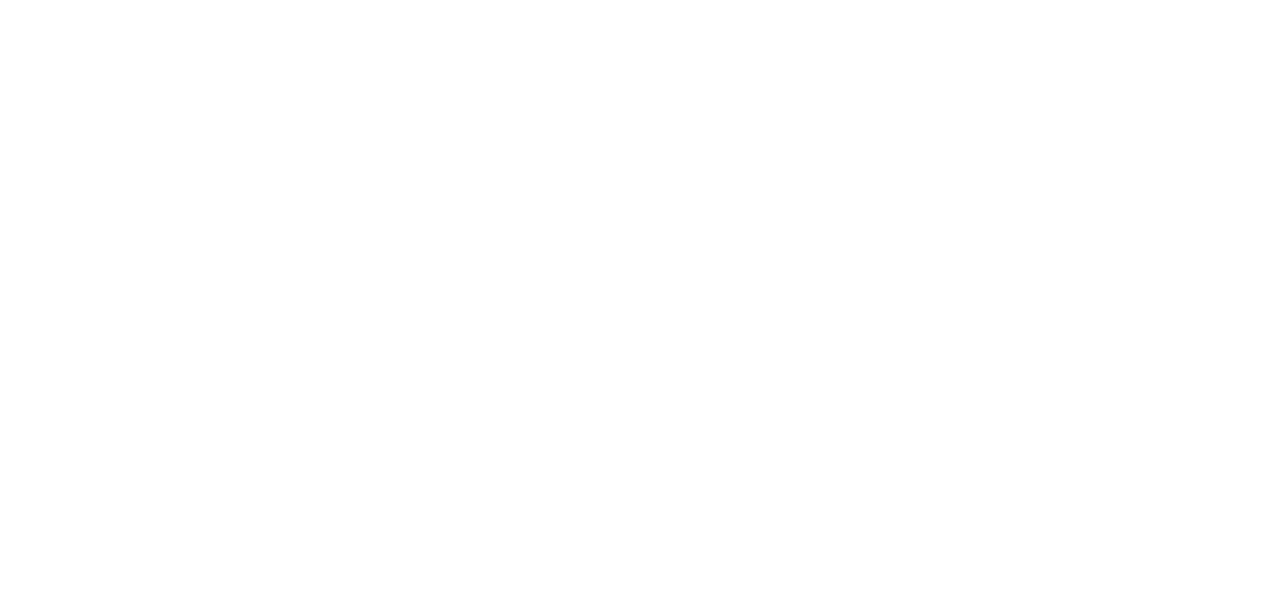
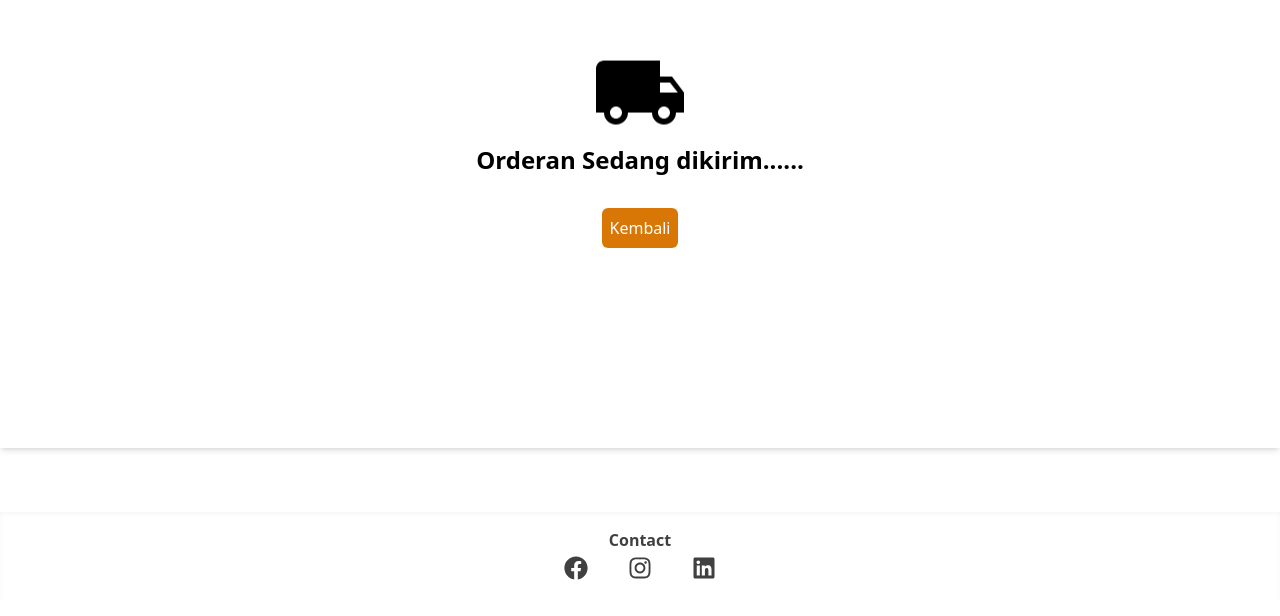
Before and after one commit to AlifJian/Restaurant, a React (Vite) app: page /cart/order in a window 1280 px wide. Before the commit this address had no page. Shown: the part 184-800 px from the top of the page. Built offline with nearby package versions, Linux system fonts and the light colour scheme; a web font is replaced by a local one.

Commit message:
Add,Update : Order Page and Update menu item with cart button

```diff
--- a/src/Cart.jsx
+++ b/src/Cart.jsx
@@ -1,6 +1,7 @@
 import CartCard from "./component/CartCard";
 import Header from "./component/Header";
 import Footer from "./component/Footer";
+import { Link } from "react-router-dom";
 import { useState } from "react";
 import { Helmet } from "react-helmet";
 
@@ -41,9 +42,11 @@ function Cart() {
               <p>Total</p>
               <p>Rp.{formatNumber(total)},00</p>
             </div>
+            <Link to="order">
             <button className="bg-amber-600 text-white rounded-md p-2">
               Order Now
             </button>
+            </Link>
           </div>
         </div>
       </div>
--- a/src/Detail.jsx
+++ b/src/Detail.jsx
@@ -103,6 +103,7 @@ function Detail() {
                 className="w-full rounded-md border border-slate-200 p-2"
                 onChange={updateComment}
                 value={comment}
+                placeholder="Ketik di sini...."
               ></textarea>
               <MdOutlineSend className="text-2xl" onClick={addComment}/>
             </div>
--- /dev/null
+++ b/src/Order.jsx
@@ -0,0 +1,26 @@
+import { MdLocalShipping } from "react-icons/md";
+import Footer from "./component/Footer";
+import { Link } from "react-router-dom";
+
+function Order(){
+    return (
+        <>
+        <div className="flex justify-center mt-8 items-center">
+            <div className="container flex shadow-md min-h-[600px] items-center justify-center">
+                <div className="flex flex-col items-center">
+                <MdLocalShipping className="text-8xl animate-bounce"/>
+                <p className="text-2xl font-bold">Orderan Sedang dikirim......</p>
+                <Link to="/cart">
+                    <button className="p-2 bg-amber-600 text-white mt-8 rounded-md">
+                        <p>Kembali</p>
+                    </button>
+                </Link>
+                </div>
+            </div>
+        </div>
+        <Footer/>
+        </>
+    )
+}
+
+export default Order;
--- a/src/component/Card.jsx
+++ b/src/component/Card.jsx
@@ -1,10 +1,8 @@
 import { Link } from "react-router-dom";
-import { MdOutlineStar } from "react-icons/md";
+import { MdOutlineStar, MdAddBox } from "react-icons/md";
 import { formatNumber } from "../utils";
 
 function Card({ imgSrc, title, harga, rating }) {
-
-
   return (
     <Link to="/detail">
       <div className="group shadow-md 0 p-2 rounded-md">
@@ -21,10 +19,17 @@ function Card({ imgSrc, title, harga, rating }) {
             <p>{rating}</p>
           </div>
           <div>
-            <p className="mt-1 lg:text-lg text-base font-medium text-gray-900">
+            <p className="mt-1 lg:text-lg text-xs font-medium text-gray-900">
               Rp.{formatNumber(harga)},00
             </p>
           </div>
+        </div>
+        <div className="flex justify-center">
+          <Link to="/cart">
+            <button className="p-2 bg-amber-600 text-white rounded-md mt-4 flex justify-around items-center gap-x-4">
+              <p className="lg:block hidden">Masukkan Keranjang</p> <MdAddBox className="text-2xl"/>
+            </button>
+          </Link>
         </div>
       </div>
     </Link>
--- a/src/component/CartCard.jsx
+++ b/src/component/CartCard.jsx
@@ -19,19 +19,19 @@ function CartCard({ total, harga, imgSrc, title }) {
         className={`w-full min-h-8 shadow-md p-4 robot ${style}`}
         onClick={checkInput}
       >
-        <div>
+        <div className="flex justify-between items-center">
           <p>{title}</p>
-          <hr />
-        </div>
-        <div className="flex justify-between items-center">
-          <img src={imgSrc} alt={title} className="lg:h-60 h-32 aspect-auto" />
           <input
             type="checkbox"
             name=""
             id=""
             checked={check}
-            className="size-8 p-2 checked:bg-amber-600 text-amber-600 lg:block hidden"
+            className="lg:size-8 size-6 p-2 checked:bg-amber-600 text-amber-600"
           />
+        </div>
+          <hr />
+        <div className="flex justify-between items-center">
+          <img src={imgSrc} alt={title} className="lg:h-60 h-32 aspect-auto" />
         </div>
         <div>
           <p className="mt-1 lg:text-lg text-base font-medium text-gray-900">
--- a/src/main.jsx
+++ b/src/main.jsx
@@ -7,6 +7,7 @@ import App from "./App.jsx";
 import Menu from "./Menu.jsx";
 import Cart from "./Cart.jsx";
 import Detail from "./Detail.jsx";
+import Order from "./Order.jsx";
 
 createRoot(document.getElementById("root")).render(
   <BrowserRouter>
@@ -15,6 +16,7 @@ createRoot(document.getElementById("root")).render(
         <Route index element={<App />} />
         <Route path="menu" element={<Menu />} />
         <Route path="cart" element={<Cart />} />
+        <Route path="/cart/order" element={<Order />} />
         <Route path="detail" element={<Detail />} />
         {/* <Route path="*" element={<NoPage />} /> */}
       </Route>
--- a/src/style.css
+++ b/src/style.css
@@ -691,9 +691,9 @@ video {
   height: 0.75rem;
 }
 
-.size-8 {
-  width: 2rem;
-  height: 2rem;
+.size-6 {
+  width: 1.5rem;
+  height: 1.5rem;
 }
 
 .h-32 {
@@ -732,6 +732,14 @@ video {
   min-height: 100vh;
 }
 
+.min-h-\[800px\] {
+  min-height: 800px;
+}
+
+.min-h-\[600px\] {
+  min-height: 600px;
+}
+
 .w-2\/5 {
   width: 40%;
 }
@@ -746,6 +754,26 @@ video {
 
 .w-full {
   width: 100%;
+}
+
+.w-4\/5 {
+  width: 80%;
+}
+
+@keyframes bounce {
+  0%, 100% {
+    transform: translateY(-25%);
+    animation-timing-function: cubic-bezier(0.8,0,1,1);
+  }
+
+  50% {
+    transform: none;
+    animation-timing-function: cubic-bezier(0,0,0.2,1);
+  }
+}
+
+.animate-bounce {
+  animation: bounce 1s infinite;
 }
 
 .grid-flow-col {
@@ -885,6 +913,11 @@ video {
   background-color: rgb(255 255 255 / var(--tw-bg-opacity, 1));
 }
 
+.bg-amber-700 {
+  --tw-bg-opacity: 1;
+  background-color: rgb(180 83 9 / var(--tw-bg-opacity, 1));
+}
+
 .bg-gradient-to-t {
   background-image: linear-gradient(to top, var(--tw-gradient-stops));
 }
@@ -975,6 +1008,21 @@ video {
 .text-xs {
   font-size: 0.75rem;
   line-height: 1rem;
+}
+
+.text-8xl {
+  font-size: 6rem;
+  line-height: 1;
+}
+
+.text-6xl {
+  font-size: 3.75rem;
+  line-height: 1;
+}
+
+.text-4xl {
+  font-size: 2.25rem;
+  line-height: 2.5rem;
 }
 
 .font-bold {
@@ -1085,6 +1133,11 @@ video {
   background-color: rgb(217 119 6 / var(--tw-bg-opacity, 1));
 }
 
+.hover\:bg-amber-600:hover {
+  --tw-bg-opacity: 1;
+  background-color: rgb(217 119 6 / var(--tw-bg-opacity, 1));
+}
+
 .group:hover .group-hover\:bg-amber-300 {
   --tw-bg-opacity: 1;
   background-color: rgb(252 211 77 / var(--tw-bg-opacity, 1));
@@ -1105,6 +1158,11 @@ video {
 
   .lg\:hidden {
     display: none;
+  }
+
+  .lg\:size-8 {
+    width: 2rem;
+    height: 2rem;
   }
 
   .lg\:h-60 {
```
Also changed, not shown: vercel.json (added).
